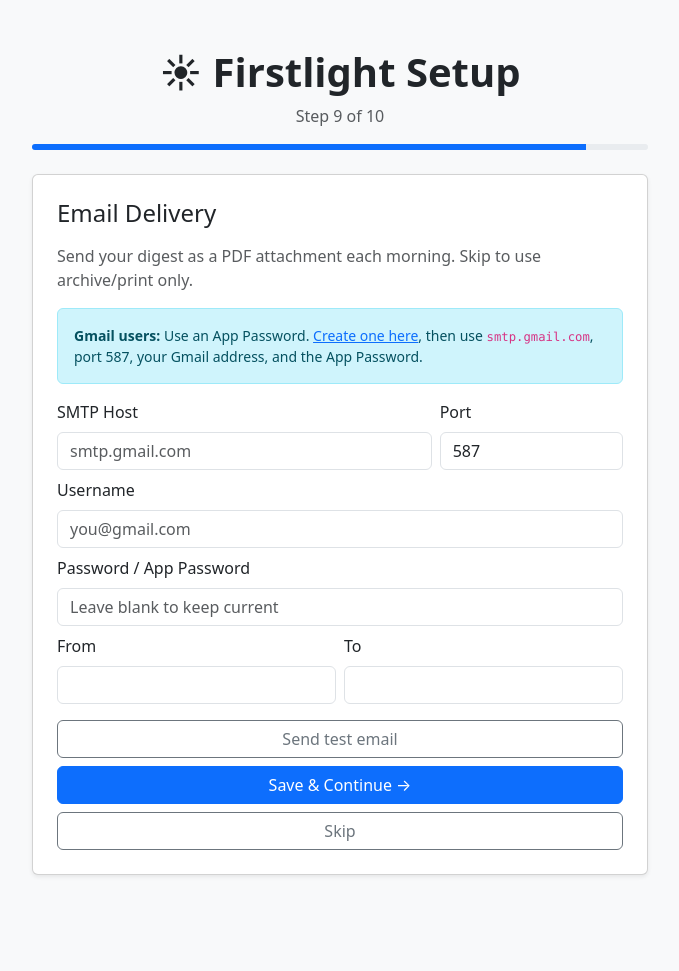
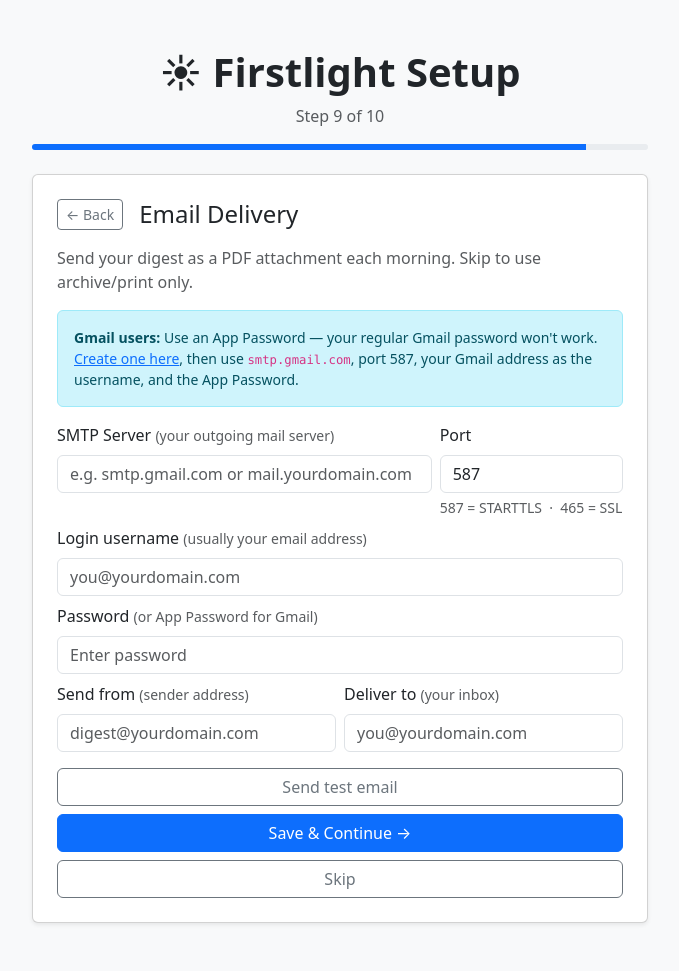
Before and after one commit to cruftbox/firstlight, a Flask app: page /setup/9 in a window 1280 px wide. Shown: the whole page, without its empty margins (300-979 px from the left). Before the commit the page ends 876 px from the top, so only its background shows below. Run offline with Flask 3, Linux system fonts and the light colour scheme.

Commit message:
fix: email test uses saved password, clearer labels, show SMTP error; add back button to all wizard steps

```diff
--- a/app/routes/setup.py
+++ b/app/routes/setup.py
@@ -163,18 +163,42 @@ def step9():
 
 @setup_bp.route("/9/test-email", methods=["POST"])
 def test_email():
-    from app.print.emailer import send
+    import smtplib
+    from email.message import EmailMessage
     data = request.get_json(silent=True) or {}
-    email_config = {
-        "smtp_host": data.get("smtp_host", ""),
-        "smtp_port": int(data.get("smtp_port") or 587),
-        "smtp_user": data.get("smtp_user", ""),
-        "smtp_password": data.get("smtp_password", ""),
-        "from_address": data.get("from_address", ""),
-        "to_address": data.get("to_address", ""),
-    }
-    ok = send(b"Test email from Firstlight setup.", date.today(), email_config)
-    return jsonify({"ok": ok})
+    cfg = load_config()
+
+    # Password field is type=password so browsers never pre-fill it.
+    # Fall back to the saved value when the form field is left blank.
+    password = data.get("smtp_password") or cfg["email"]["smtp_password"]
+
+    host = data.get("smtp_host", "")
+    port = int(data.get("smtp_port") or 587)
+    user = data.get("smtp_user", "")
+    from_addr = data.get("from_address", "")
+    to_addr = data.get("to_address", "")
+
+    msg = EmailMessage()
+    msg["Subject"] = "Firstlight — test email"
+    msg["From"] = from_addr
+    msg["To"] = to_addr
+    msg.set_content("This is a test email from Firstlight. Your delivery settings are working.")
+
+    try:
+        if port == 465:
+            with smtplib.SMTP_SSL(host, port) as smtp:
+                if user:
+                    smtp.login(user, password)
+                smtp.send_message(msg)
+        else:
+            with smtplib.SMTP(host, port) as smtp:
+                smtp.starttls()
+                if user:
+                    smtp.login(user, password)
+                smtp.send_message(msg)
+        return jsonify({"ok": True})
+    except Exception as e:
+        return jsonify({"ok": False, "error": str(e)})
 
 
 @setup_bp.route("/10", methods=["GET", "POST"])
--- a/app/templates/setup/base.html
+++ b/app/templates/setup/base.html
@@ -18,7 +18,13 @@
     </div>
     <div class="card shadow-sm">
       <div class="card-body p-4">
-        <h4 class="card-title mb-3">{% block step_title %}{% endblock %}</h4>
+        {% set step = self.step_num()|int %}
+        <div class="d-flex align-items-center mb-3">
+          {% if step > 1 %}
+          <a href="/setup/{{ step - 1 }}" class="btn btn-outline-secondary btn-sm me-3">← Back</a>
+          {% endif %}
+          <h4 class="card-title mb-0">{% block step_title %}{% endblock %}</h4>
+        </div>
         {% block content %}{% endblock %}
       </div>
     </div>
--- a/app/templates/setup/step9_email.html
+++ b/app/templates/setup/step9_email.html
@@ -5,37 +5,40 @@
 {% block content %}
 <p class="text-muted">Send your digest as a PDF attachment each morning. Skip to use archive/print only.</p>
 <div class="alert alert-info small">
-  <strong>Gmail users:</strong> Use an App Password.
+  <strong>Gmail users:</strong> Use an App Password — your regular Gmail password won't work.
   <a href="https://myaccount.google.com/apppasswords" target="_blank">Create one here</a>,
-  then use <code>smtp.gmail.com</code>, port 587, your Gmail address, and the App Password.
+  then use <code>smtp.gmail.com</code>, port 587, your Gmail address as the username, and the App Password.
 </div>
 <form method="POST" id="emailForm">
   <div class="row g-2 mb-2">
     <div class="col-8">
-      <label class="form-label">SMTP Host</label>
-      <input type="text" name="smtp_host" class="form-control" placeholder="smtp.gmail.com" value="{{ config.email.smtp_host }}">
+      <label class="form-label">SMTP Server <span class="text-muted fw-normal small">(your outgoing mail server)</span></label>
+      <input type="text" name="smtp_host" class="form-control" placeholder="e.g. smtp.gmail.com or mail.yourdomain.com" value="{{ config.email.smtp_host }}">
     </div>
     <div class="col-4">
       <label class="form-label">Port</label>
       <input type="number" name="smtp_port" class="form-control" value="{{ config.email.smtp_port }}">
+      <div class="form-text">587 = STARTTLS &nbsp;·&nbsp; 465 = SSL</div>
     </div>
   </div>
   <div class="mb-2">
-    <label class="form-label">Username</label>
-    <input type="text" name="smtp_user" class="form-control" placeholder="you@gmail.com" value="{{ config.email.smtp_user }}">
+    <label class="form-label">Login username <span class="text-muted fw-normal small">(usually your email address)</span></label>
+    <input type="text" name="smtp_user" class="form-control" placeholder="you@yourdomain.com" value="{{ config.email.smtp_user }}" autocomplete="username">
   </div>
   <div class="mb-2">
-    <label class="form-label">Password / App Password</label>
-    <input type="password" name="smtp_password" class="form-control" placeholder="Leave blank to keep current">
+    <label class="form-label">Password <span class="text-muted fw-normal small">(or App Password for Gmail)</span></label>
+    <input type="password" name="smtp_password" class="form-control"
+           placeholder="{% if config.email.smtp_password %}Saved — leave blank to keep current{% else %}Enter password{% endif %}"
+           autocomplete="current-password">
   </div>
   <div class="row g-2 mb-3">
     <div class="col-6">
-      <label class="form-label">From</label>
-      <input type="email" name="from_address" class="form-control" value="{{ config.email.from_address }}">
+      <label class="form-label">Send from <span class="text-muted fw-normal small">(sender address)</span></label>
+      <input type="email" name="from_address" class="form-control" placeholder="digest@yourdomain.com" value="{{ config.email.from_address }}">
     </div>
     <div class="col-6">
-      <label class="form-label">To</label>
-      <input type="email" name="to_address" class="form-control" value="{{ config.email.to_address }}">
+      <label class="form-label">Deliver to <span class="text-muted fw-normal small">(your inbox)</span></label>
+      <input type="email" name="to_address" class="form-control" placeholder="you@yourdomain.com" value="{{ config.email.to_address }}">
     </div>
   </div>
   <div id="testResult" class="mb-2"></div>
@@ -48,6 +51,10 @@
 <script>
 document.getElementById('testBtn').addEventListener('click', function() {
   const f = document.getElementById('emailForm');
+  const btn = this;
+  const result = document.getElementById('testResult');
+  btn.disabled = true;
+  btn.textContent = 'Sending…';
   fetch('/setup/9/test-email', {
     method: 'POST',
     headers: {'Content-Type': 'application/json'},
@@ -60,9 +67,19 @@ document.getElementById('testBtn').addEventListener('click', function() {
       to_address: f.to_address.value,
     }),
   }).then(r => r.json()).then(d => {
-    document.getElementById('testResult').innerHTML = d.ok
-      ? '<div class="alert alert-success py-1">Test email sent!</div>'
-      : '<div class="alert alert-danger py-1">Failed. Check credentials and try again.</div>';
+    if (d.ok) {
+      result.innerHTML = '<div class="alert alert-success py-1">Test email sent!</div>';
+    } else {
+      const div = document.createElement('div');
+      div.className = 'alert alert-danger py-1';
+      div.textContent = 'Failed: ' + (d.error || 'unknown error');
+      result.replaceChildren(div);
+    }
+  }).catch(() => {
+    result.innerHTML = '<div class="alert alert-danger py-1">Request failed — is the server running?</div>';
+  }).finally(() => {
+    btn.disabled = false;
+    btn.textContent = 'Send test email';
   });
 });
 </script>
```
